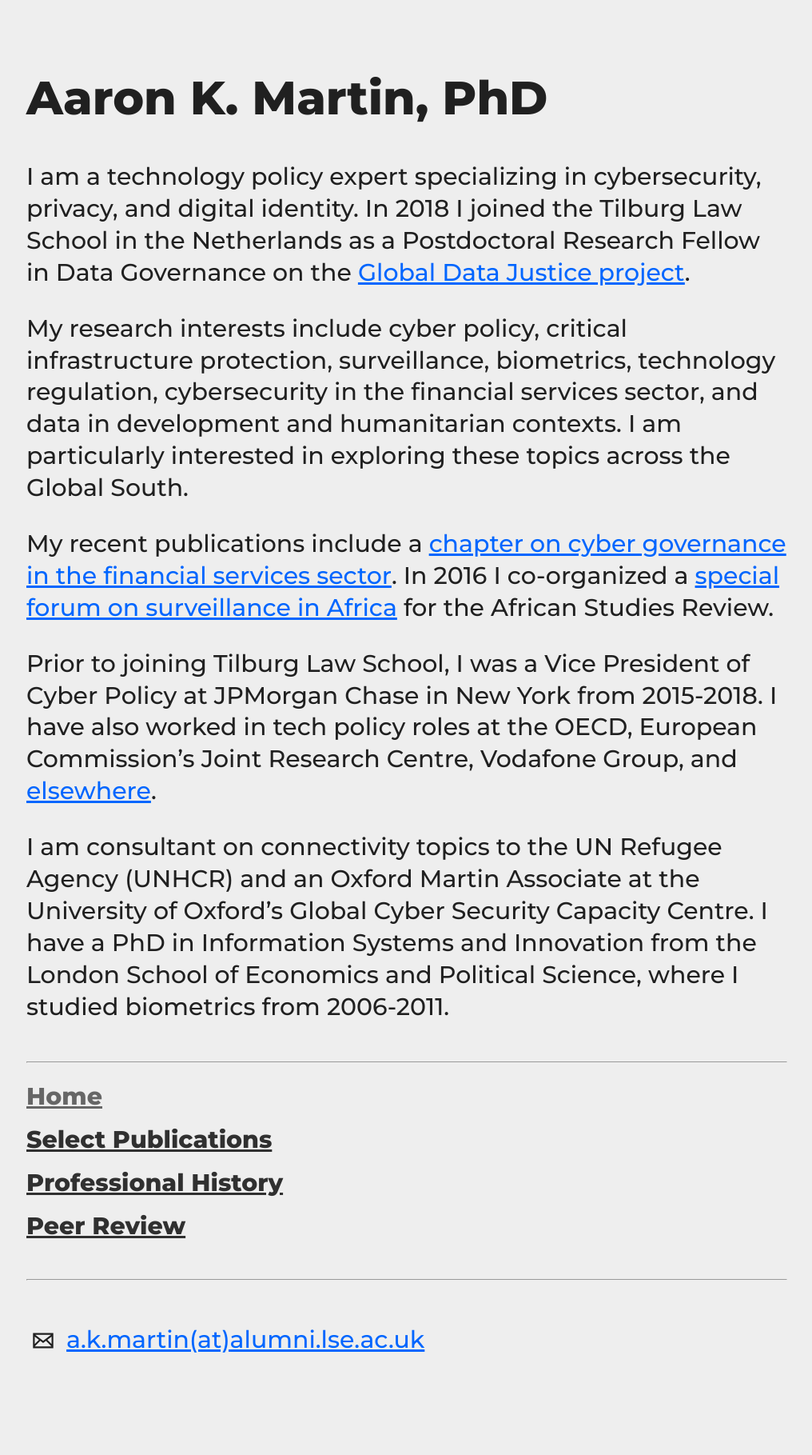
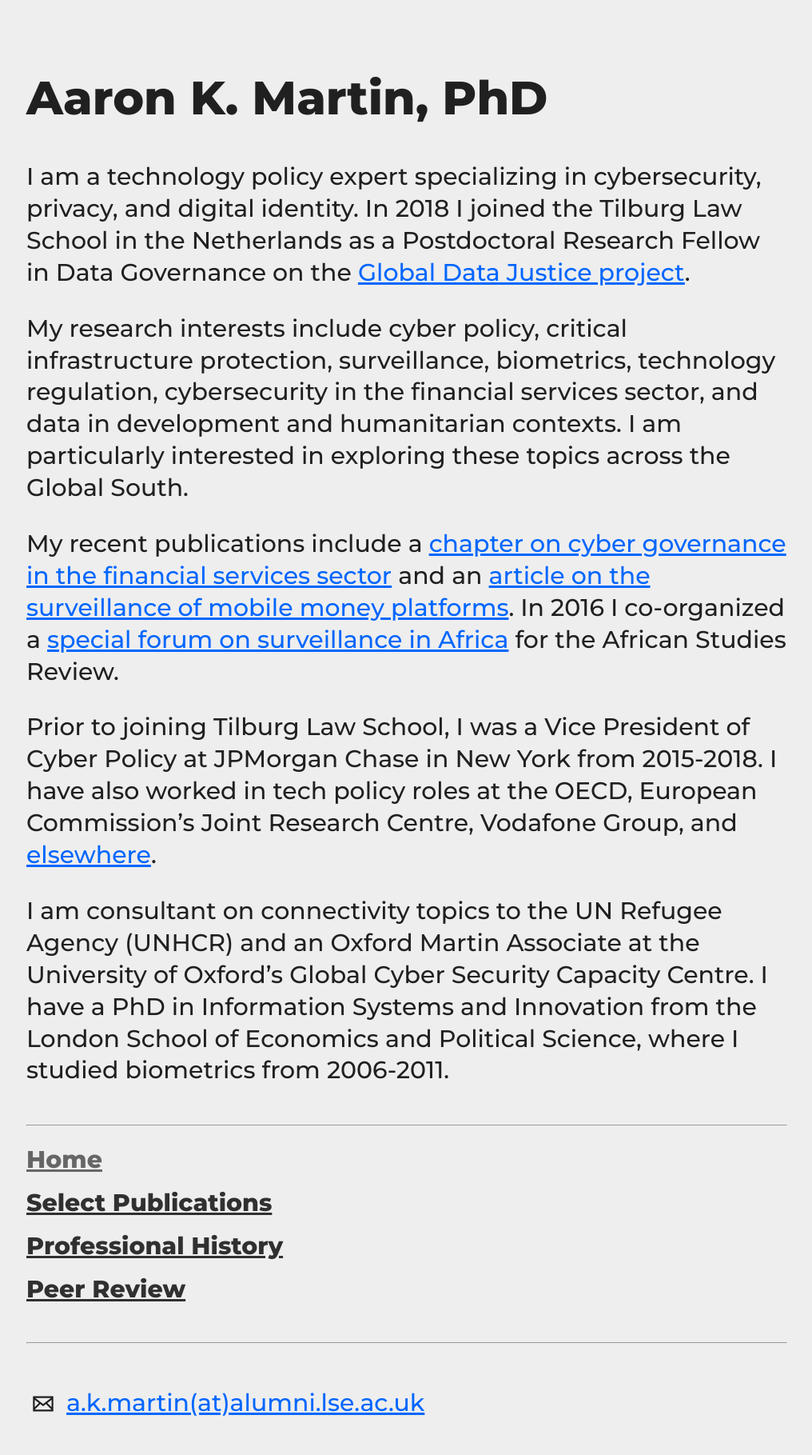
Before and after one commit to haroonalrasheed/641a, a Jekyll site: the page built from index.md, in a window 1280 px wide. Shown: the whole page at 80% size, without its empty margins (131-1147 px from the left). Built offline with Jekyll 4.4.1, drawn with Linux system fonts in a browser that asks for light colours; before the commit the page ends 1739 px from its top, so only the background shows below that.

Commit message:
Update index.md

```diff
--- a/index.md
+++ b/index.md
@@ -7,7 +7,7 @@ I am a technology policy expert specializing in cybersecurity, privacy, and digi
 
 My research interests include cyber policy, critical infrastructure protection, surveillance, biometrics, technology regulation, cybersecurity in the financial services sector, and data in development and humanitarian contexts. I am particularly interested in exploring these topics across the Global South.
 
-My recent publications include a <a href="https://doi.org/10.31235/osf.io/ybqgm" target="_blank">chapter on cyber governance in the financial services sector</a>. In 2016 I co-organized a <a href="https://www.cambridge.org/core/journals/african-studies-review/article/div-classtitleintroductiondiv/788C8F5BED1FE9AD46FC2D6613E23160" target="_blank">special forum on surveillance in Africa</a> for the African Studies Review.
+My recent publications include a [chapter on cyber governance in the financial services sector](href="https://doi.org/10.31235/osf.io/ybqgm) and an [article on the surveillance of mobile money platforms](https://doi.org/10.24908/ss.v17i1/2.12924). In 2016 I co-organized a <a href="https://www.cambridge.org/core/journals/african-studies-review/article/div-classtitleintroductiondiv/788C8F5BED1FE9AD46FC2D6613E23160" target="_blank">special forum on surveillance in Africa</a> for the African Studies Review.
 
 Prior to joining Tilburg Law School, I was a Vice President of Cyber Policy at JPMorgan Chase in New York from 2015-2018. I have also worked in tech policy roles at the OECD, European Commission's Joint Research Centre, Vodafone Group, and <a href="http://sixfouronea.net/professional-history/" target="_blank"> elsewhere</a>.
 
```
